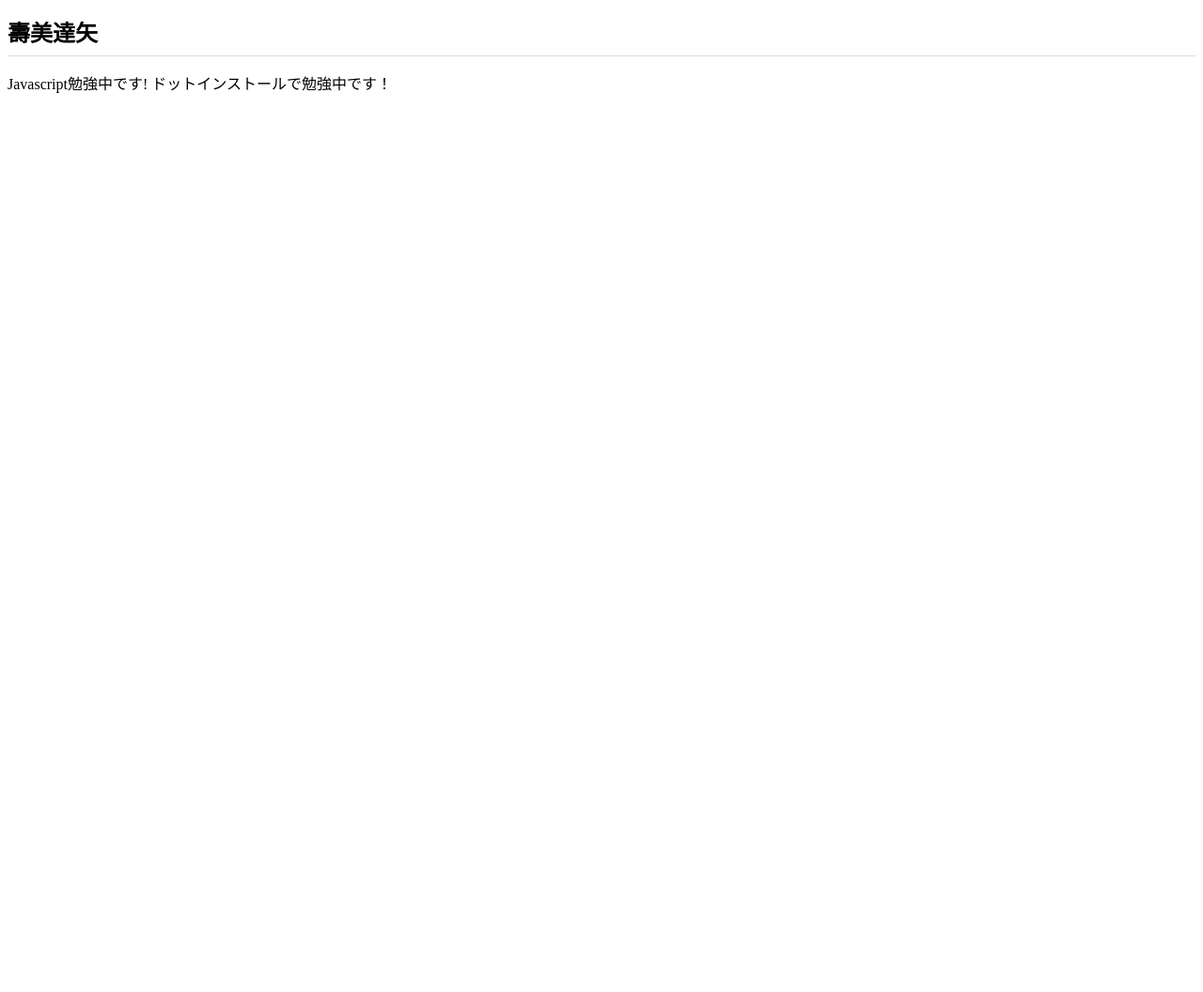
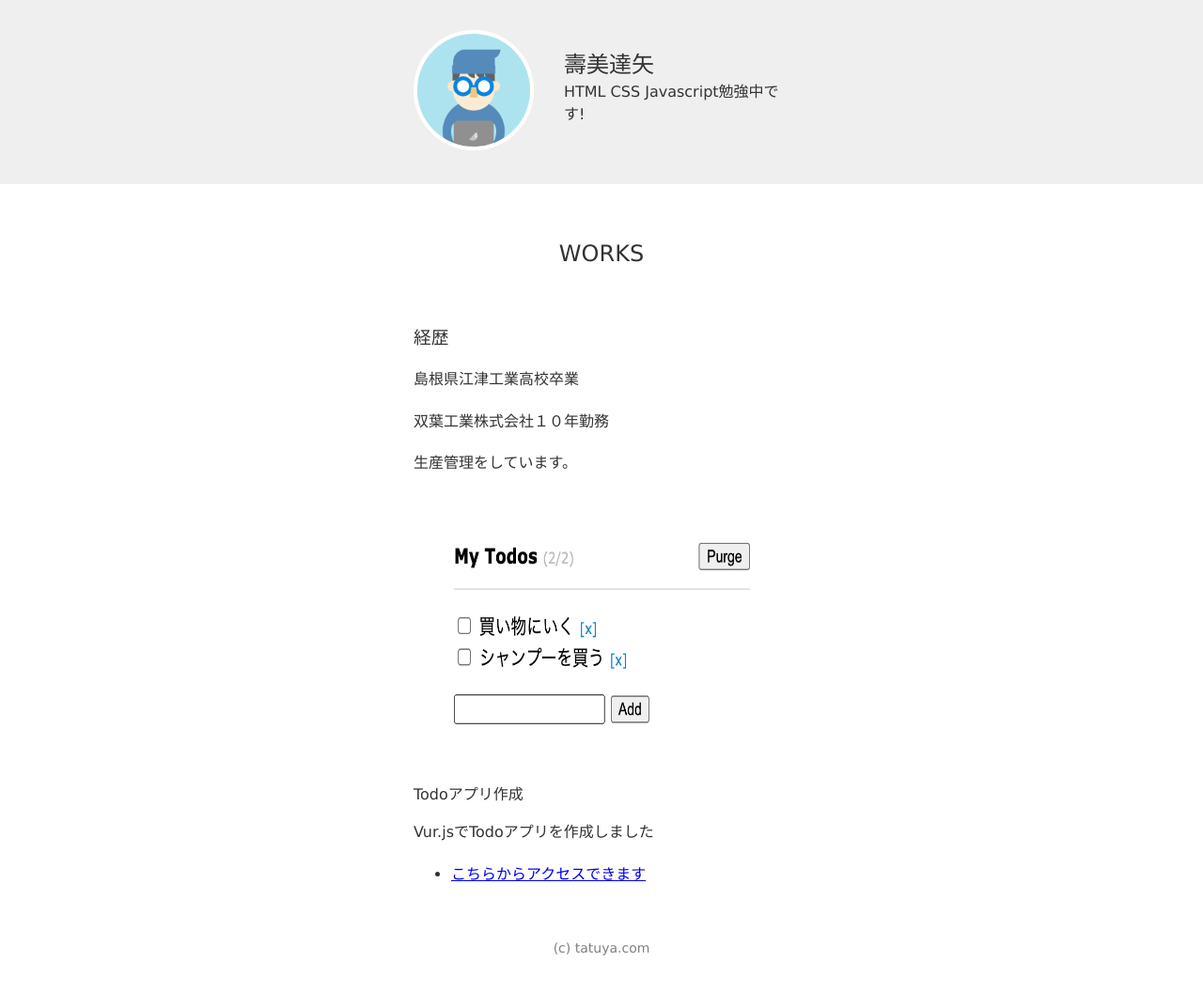
Before and after one commit to AIDAMHF/AIDAMHF.github.io, a plain HTML site: page index.html in a window 1280 px wide. Shown: the whole page at 94% size. Before the commit the page ends 800 px from the top, so only its background shows below. Drawn offline with Linux system fonts and the light colour scheme.

Commit message:
Add files via upload

```diff
--- a/css/styles.css
+++ b/css/styles.css
@@ -1,5 +1,85 @@
-h1 {
+body {
+  color: #333;
+  font-family: Verdana, sans-serif;
+  margin: 0;
+}
+
+header {
+  background-color: #efefef;
+  padding-top: 32px;
+  padding-bottom: 32px;
+}
+
+.conteiner {
+  width: 400px;
+  margin-left: auto;
+  margin-right: auto;
+  display: flex;
+  align-items: center;
+}
+
+
+.icon img {
+  border-radius: 50%;
+  border-width: 4px;
+  border-style: solid;
+  border-color: white;
+}
+.info {
+  margin-left: 32px;
+}
+
+.info h1 {
+  font-weight: normal;
   font-size: 24px;
-  padding-bottom: 8px;
-  border-bottom: 1px solid #ddd;
+  margin: 0;
 }
+
+.info p {
+  margin: 0;
+  margin-bottom: 16px;
+}
+
+.info ul {
+  margin: 0;
+  padding: 0;
+  list-style-type: none;
+  display: flex;
+}
+
+.info ul li {
+  margin-right: 8px;
+}
+
+.works {
+  width: 400px;
+  margin-left: auto;
+  margin-right: auto;
+}
+.works > h1 {
+  font-weight: normal;
+  font-size: 24px;
+  text-align: center;
+  margin-top: 60px;
+  margin-bottom: 60px;
+}
+
+.works > section {
+  margin-bottom: 60px;
+}
+
+.works > section > h1 {
+font-weight: normal;
+}
+
+.works p {
+line-height: 1.8;
+}
+
+footer p {
+
+text-align: center;
+font-size: 14px;
+margin-bottom: 60px;
+color: gray;
+}
--- a/index.html
+++ b/index.html
@@ -3,10 +3,43 @@
   <head>
     <meta charset="utf-8">
     <title>壽美達矢のポートフォリオサイト</title>
+    <link rel="icon" href="MyPortfolio/favicon.ico">
+    <meta name="description" content="壽美達矢のポートフォリオサイトです。">
     <link rel="stylesheet" href="css/styles.css">
   </head>
   <body>
+    <header>
+      <div class="conteiner">
+        <div class="icon">
+          <img src="MyPortfolio/img/taro.png" width="120" height="120" alt="達矢のアイコンです">
+        </div>
+        <div class="info">
           <h1>壽美達矢</h1>
-<p>Javascript勉強中です! ドットインストールで勉強中です！</p>
+          <p>HTML CSS Javascript勉強中です! </p>
+        </div>
+      </div>
+    </header>
+    <section class="works">
+      <h1>WORKS</h1>
+      <section>
+        <h1>経歴</h1>
+        <p>島根県江津工業高校卒業</p>
+        <p>双葉工業株式会社１０年勤務</p>
+        <p>生産管理をしています。</p>
+      </section>
+      <section>
+        <img src="MyPortfolio/img/スクリーンショット 2021-01-15 20.45.55.png" width="400" height="260" alt="Todoアプリの画像">
+        <h>Todoアプリ作成</h1>
+          <p>Vur.jsでTodoアプリを作成しました</p>
+          <ul>
+            <li>
+              <a href="https://aidamhf.github.io/Todo/">こちらからアクセスできます</a>
+            </li>
+          </ul>
+      </section>
+    </section>
+    <footer>
+      <p>(c) tatuya.com</p>
+    </footer>
   </body>
 </html>
```
Also changed, not shown: MyPortfolio/favicon.ico (added), MyPortfolio/img/blog.png (added), MyPortfolio/img/photos.png (added), MyPortfolio/img/taro.png (added), MyPortfolio/img/work1.png (added), MyPortfolio/img/work2.png (added), MyPortfolio/img/work3.png (added), MyPortfolio/img/スクリーンショット 2021-01-15 20.45.55.png (added), license.txt (added). Lines whose indentation alone changed are shown as unchanged.
